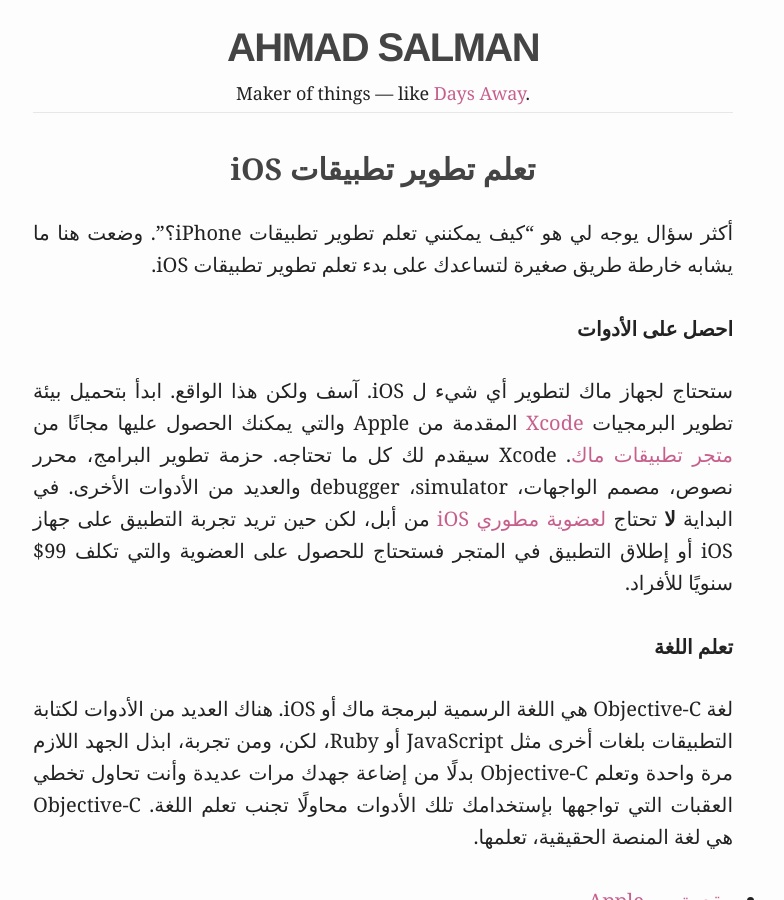
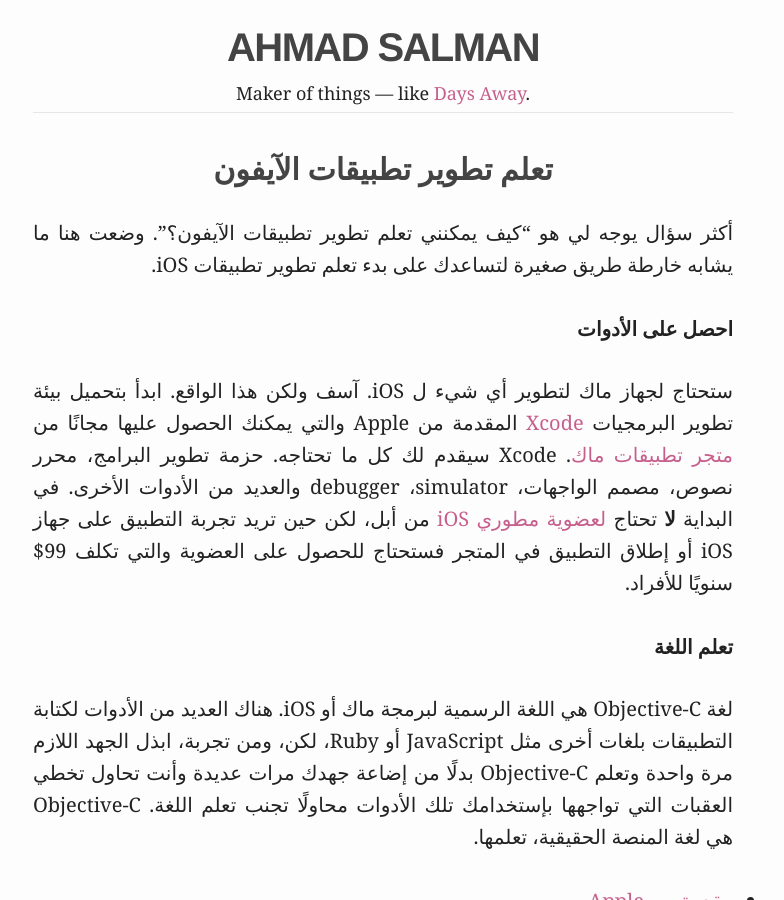
Before and after one commit to githubber/ahmads.github.com, a Jekyll site: the page built from _posts/2013-08-20-learning-ios-development.md, in a window 1280 px wide and 900 px high. Shown: the whole window, without its empty margins (257-1041 px from the left). Built offline with Jekyll 4.4.1, drawn with Linux system fonts in a browser that asks for light colours; nearby versions of some CDN libraries; some web fonts are replaced; Markdown is read by kramdown in place of the engine named in the settings.

Commit message:
edit post title

```diff
--- a/_posts/2013-08-20-learning-ios-development.md
+++ b/_posts/2013-08-20-learning-ios-development.md
@@ -1,8 +1,8 @@
 ---
-title : تعلم تطوير تطبيقات iOS
+title : تعلم تطوير تطبيقات الآيفون
 layout: post
 ---
-أكثر سؤال يوجه لي هو "كيف يمكنني تعلم تطوير تطبيقات iPhone؟". وضعت هنا ما يشابه خارطة طريق صغيرة لتساعدك على بدء تعلم تطوير تطبيقات iOS.
+أكثر سؤال يوجه لي هو "كيف يمكنني تعلم تطوير تطبيقات الآيفون؟". وضعت هنا ما يشابه خارطة طريق صغيرة لتساعدك على بدء تعلم تطوير تطبيقات iOS.
 
 #### احصل على الأدوات
 ستحتاج لجهاز ماك لتطوير أي شيء ل iOS. آسف ولكن هذا الواقع.
```
